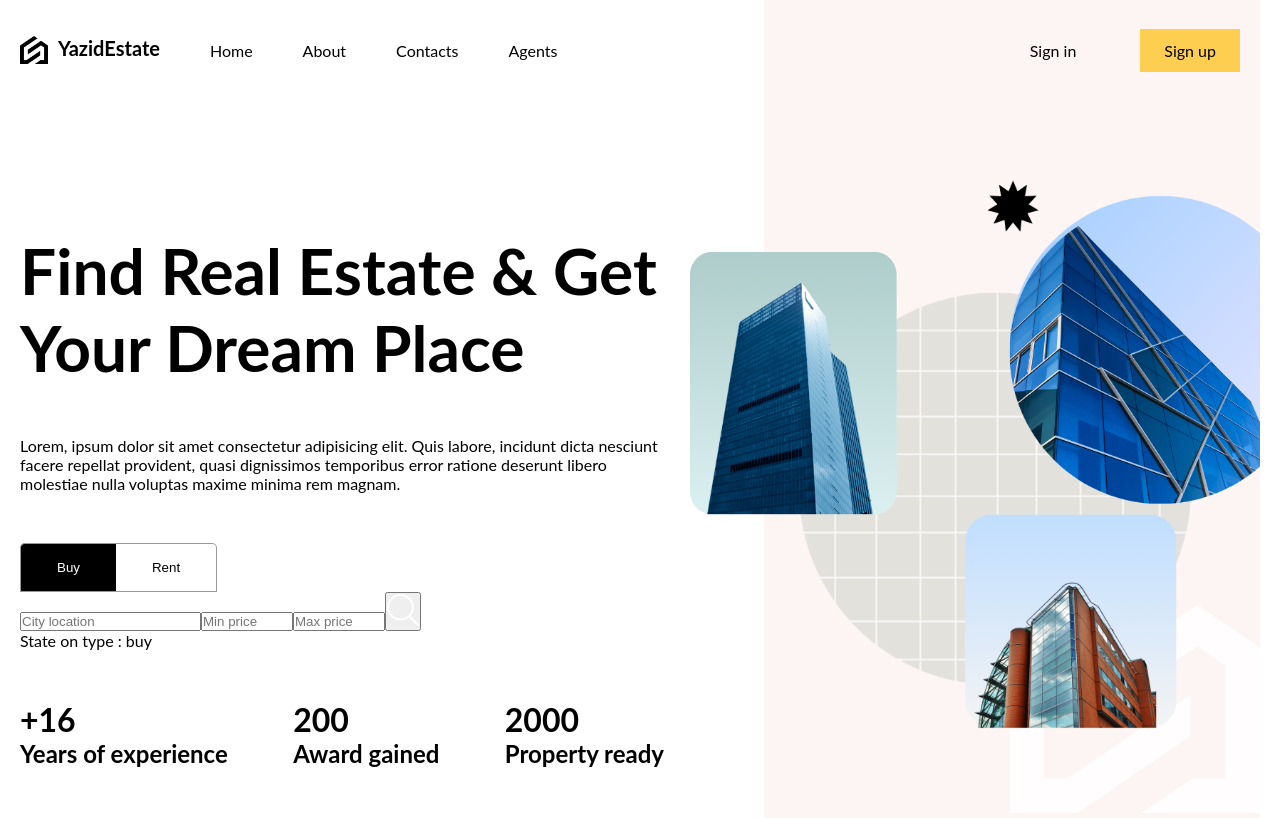
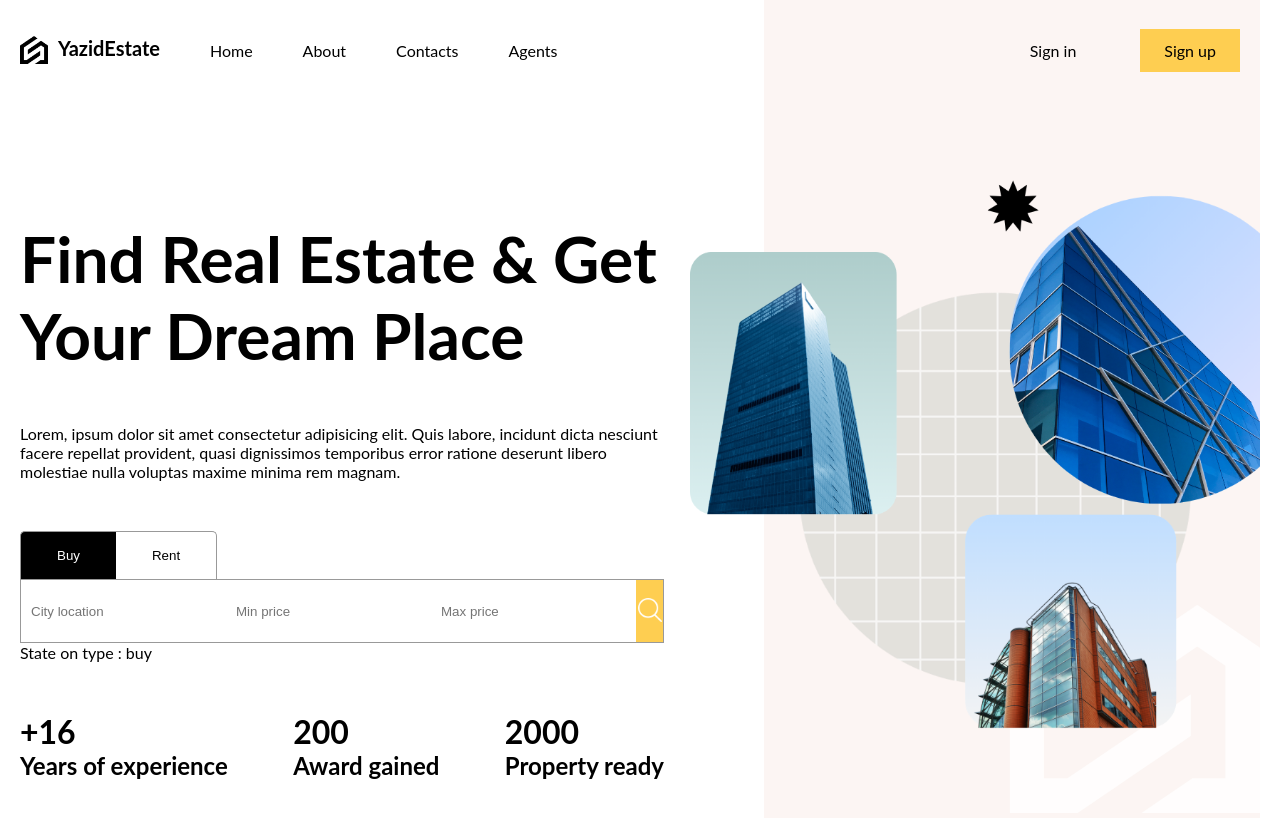
Before and after one commit to yazid1bernou/real-estate-ui-react, a React (Vite) app: page / in a window 1280 px wide. Shown: the top 818 px of the page. Built offline with nearby package versions, Linux system fonts and the light colour scheme.

Commit message:
create  scss for input and button search

```diff
--- a/src/App.jsx
+++ b/src/App.jsx
@@ -1,7 +1,7 @@
 
 import './layout.scss';
 import Navbar from "./components/navbar/Navbar";
-import HomePage from "./pages/HomePage";
+import HomePage from "./pages/homePage";
 function App() {
 
 
--- a/src/components/searchBar/searchBar.scss
+++ b/src/components/searchBar/searchBar.scss
@@ -1,11 +1,14 @@
+@import "../../responsive.scss";
 .searchBar {
     .type {
         button {
             padding: 16px 36px;
             border: 1px solid #999;
+            border-bottom: none;
             cursor: pointer;
             background-color: white;
             text-transform: capitalize;
+
             &.active {
                 background-color: black;
                 color: white;
@@ -20,7 +23,29 @@
             }
         }
 
+    }
+    form {
+        border: 1px solid #999;
+        display: flex;
+        justify-content: space-between;
+        height: 64px;
+        gap: 5px;
 
+        input {
+            border: none;
+            padding: 0px 10px;
+            width: 200px;
+        }
+        button {
+            border: none;
+            cursor: pointer;
+            background-color: #fece51;
+            flex : 1;
 
+            img {
+                width: 24px;
+                height: 24px;
+            }
+        }
     }
 }
```
